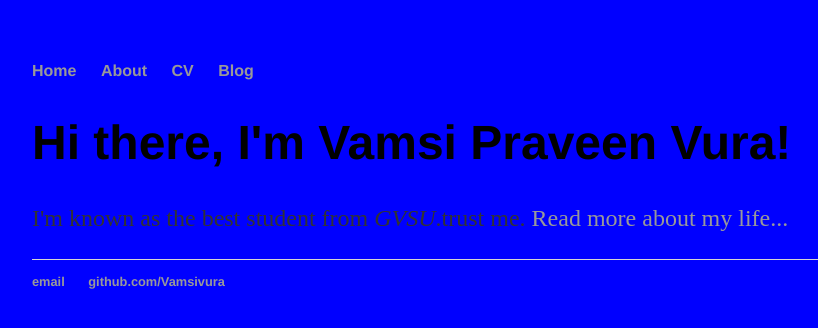
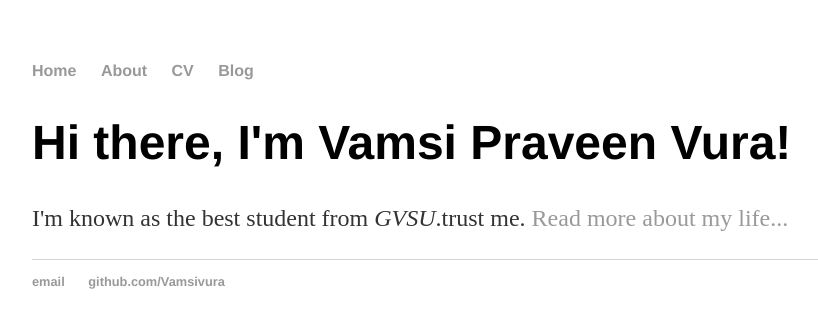
Before and after one commit to Vamsivura/Vamsivura.github.io, a Jekyll site: the page built from index.html, in a window 1280 px wide. Shown: the top 328 px of the page, without its empty margins (160-978 px from the left). Built offline with Jekyll 4.4.1, drawn with Linux system fonts in a browser that asks for light colours.

Commit message:
Update main.css

```diff
--- a/css/main.css
+++ b/css/main.css
@@ -1,4 +1,4 @@
-body { margin: 60px auto; width: 70%; background-color: blue; }
+body { margin: 60px auto; width: 70%; background-color: lightred; }
 
 a { text-decoration: none; color: #999; }
 a:hover { text-decoration: underline; }
```
